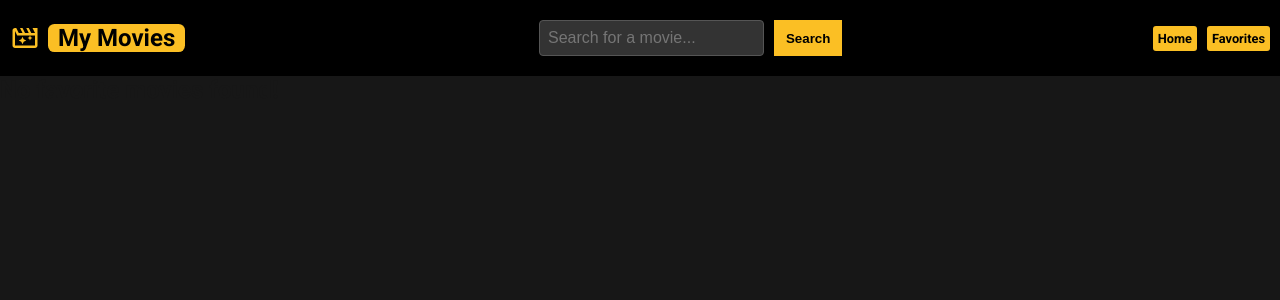
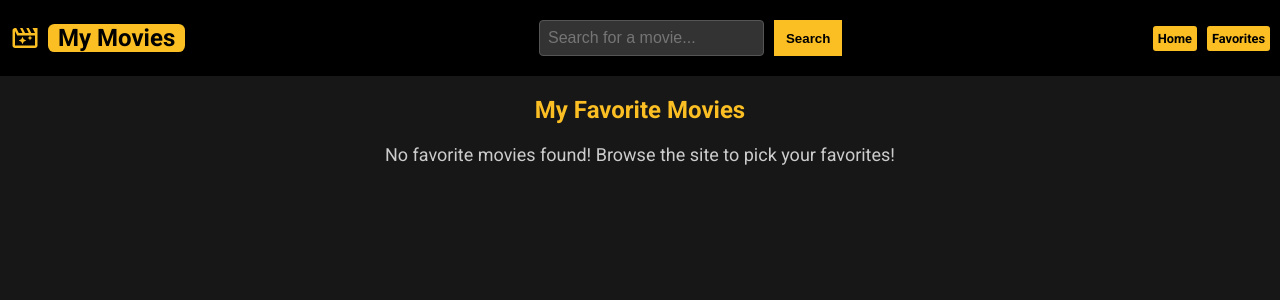
Before and after one commit to aahamed2/movie-time, a Next.js app: page /favorites in a window 1280 px wide. Shown: the top 300 px of the page. Built offline with nearby package versions, Linux system fonts and the light colour scheme.

Commit message:
chore: favorites empty page cleanup

```diff
--- a/src/app/favorites/Favorites.module.scss
+++ b/src/app/favorites/Favorites.module.scss
@@ -7,6 +7,13 @@
     color: #fbbf24;
     text-align: center;
     margin-bottom: 20px;
+  }
+
+  .noFavorites {
+    text-align: center;
+    font-size: 18px;
+    color: #ccc;
+    margin-top: 20px;
   }
 
   .favoriteGrid {
--- a/src/app/favorites/page.tsx
+++ b/src/app/favorites/page.tsx
@@ -8,8 +8,7 @@ import styles from './Favorites.module.scss';
 
 export default function Favorites() {
   const [loading, setLoading] = useState<boolean>(true);
-  const favorites =
-    (useFavoritesStore((state) => state.favorites) as TMovie[]) || [];
+  const favorites = useFavoritesStore((state) => state.favorites) as TMovie[];
 
   useEffect(() => {
     const timeout = setTimeout(() => {
@@ -20,17 +19,19 @@ export default function Favorites() {
   }, []);
 
   if (loading) {
-    return <h2>Loading faves...</h2>;
-  }
-
-  if (favorites.length === 0) {
-    return <h2>No favorite movies found!</h2>;
+    return <h2>Loading favorites...</h2>;
   }
 
   return (
     <div className={styles.favorites}>
       <h1>My Favorite Movies</h1>
-      <MoviesList movies={favorites} />
+      {favorites.length > 0 ? (
+        <MoviesList movies={favorites} />
+      ) : (
+        <div className={styles.noFavorites}>
+          No favorite movies found! Browse the site to pick your favorites!
+        </div>
+      )}
     </div>
   );
 }
```
